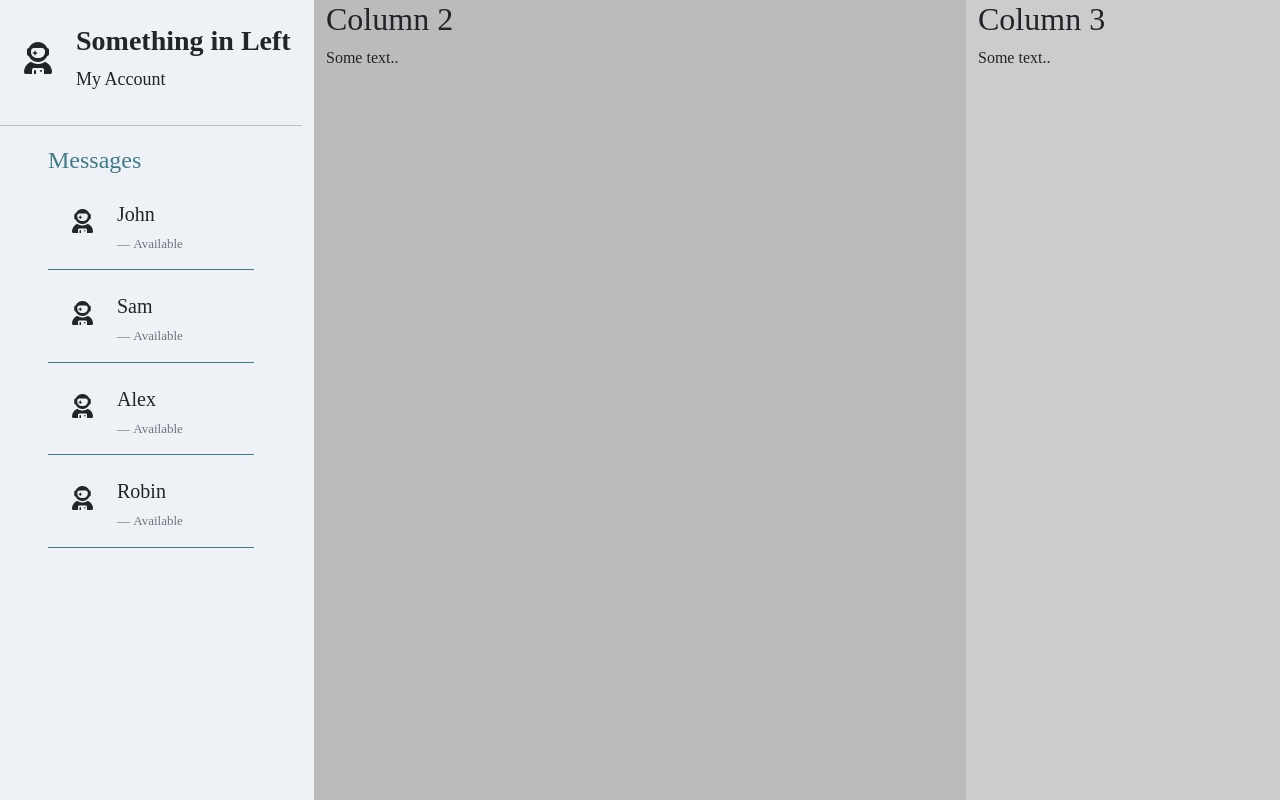
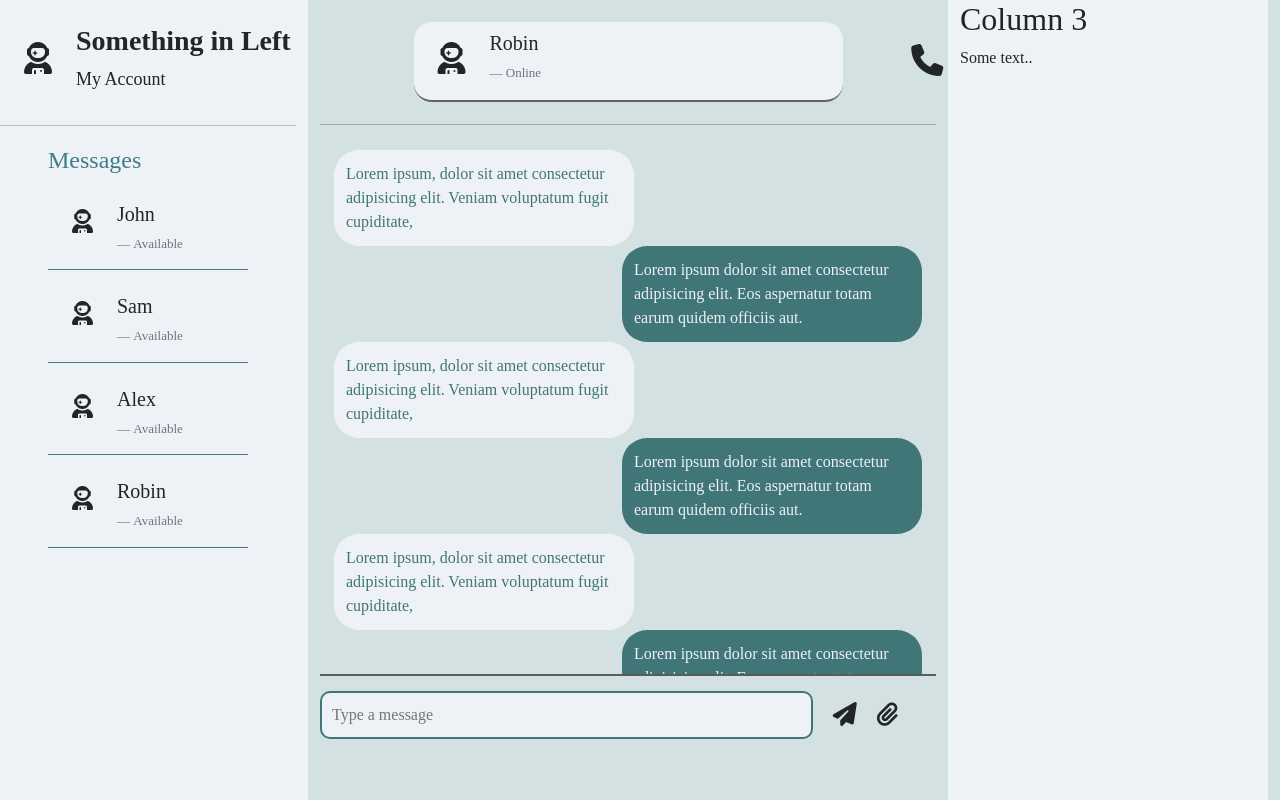
Before and after one commit to DarshanGit10/ChatApp_MERN, a React (Create React App) app: page / in a window 1280 px wide. Built offline with nearby package versions, Linux system fonts and the light colour scheme; a web font is replaced by a local one.

Commit message:
Chat Box

```diff
--- a/src/App.css
+++ b/src/App.css
@@ -3,4 +3,6 @@
 body{
     background-color: #d3e1e2;
     font-family: 'Averia Sans Libre', cursive;
+    margin: 0;
+    padding: 0;
 }
--- a/src/modules/Dashboard/index.css
+++ b/src/modules/Dashboard/index.css
@@ -10,11 +10,11 @@
   }
 
   .left, .right {
-    width: 25%;
+    width: 25vw;
   }
 
   .middle {
-    width: 50%;
+    width: 50vw;
   }
 
   /* Clear floats after the columns */
@@ -22,3 +22,64 @@
     display: flex;
     flex-wrap: wrap;
   }
+
+
+  .mid_container1{
+    display: flex;
+    flex-direction: column;
+    align-items: center;
+    border-bottom: 1px solid rgba(0, 0, 0, 0.24);
+    padding: 22px;
+  }
+
+  .mid_top{
+    width: 75%;
+    height: 80px;
+    background-color: #eef1f6;
+    border-radius: 18px;
+    display: flex;
+    align-items: center;
+    border-bottom: 2px solid rgba(0, 0, 0, 0.584);
+  }
+
+  .mid_chats{
+    height: 67%;
+    width: 100%;
+    margin: 15px auto;
+    overflow: scroll;
+    border-bottom: 2px solid rgba(0, 0, 0, 0.584);
+  }
+
+  .mid_chat_content{
+    padding: 10px 14px;
+  }
+
+  .mid_chat_box_left{
+    width: 300px;
+    border-radius: 25px;
+    background-color: #eef1f6;
+    color: #407678;
+    padding: 12px;
+  }
+
+  .mid_chat_box_right{
+    width: 300px;
+    border-radius: 25px;
+    background-color:#407678;
+    margin-left: auto;
+    color: #eef1f6;
+    padding: 12px;
+  }
+
+  .msg_box input{
+    width: 80%;
+    padding: 10px;
+    border-radius: 10px;
+    background-color: #eef1f6;
+    border: 2px solid #407678;
+  }
+
+  .msg_box i{
+    margin-left: 20px;
+    cursor: pointer;
+  }
--- a/src/modules/Dashboard/index.js
+++ b/src/modules/Dashboard/index.js
@@ -64,11 +64,58 @@ const Dashboard = () => {
                 </div>
 
 
-                <div className="column middle" style={{ backgroundColor: "#bbb" }}>
-                    <h2>Column 2</h2>
-                    <p>Some text..</p>
+                <div className="column middle" style={{ backgroundColor: "#d3e1e2" }}>
+                    <div className="mid_container1 ">
+                        <div className="mid_top">
+                        <div style={{cursor:'pointer'}}><i className="fa-solid fa-user-astronaut fa-2xl mx-4 mb-3"></i></div>
+                        <div>
+                            <h5 className='mt-2 '>Robin</h5>
+                            <p style={{ fontSize: "13px", marginTop: "1px" }} className='blockquote-footer '>Online</p>
+                        </div>
+                        <div style={{marginLeft:'370px'}}>
+                        <i className="fa-solid fa-phone fa-2xl"></i>
+                        </div>
+                        </div>
+                    </div>
+
+
+                    <div className="mid_chats">
+                        <div className="mid_chat_content">
+                            <div className="mid_chat_box_left">
+                                Lorem ipsum, dolor sit amet consectetur adipisicing elit. Veniam voluptatum fugit cupiditate,
+                            </div>
+                            <div className="mid_chat_box_right">
+                                Lorem ipsum dolor sit amet consectetur adipisicing elit. Eos aspernatur totam earum quidem officiis aut.
+                            </div>                            <div className="mid_chat_box_left">
+                                Lorem ipsum, dolor sit amet consectetur adipisicing elit. Veniam voluptatum fugit cupiditate,
+                            </div>
+                            <div className="mid_chat_box_right">
+                                Lorem ipsum dolor sit amet consectetur adipisicing elit. Eos aspernatur totam earum quidem officiis aut.
+                            </div>                            <div className="mid_chat_box_left">
+                                Lorem ipsum, dolor sit amet consectetur adipisicing elit. Veniam voluptatum fugit cupiditate,
+                            </div>
+                            <div className="mid_chat_box_right">
+                                Lorem ipsum dolor sit amet consectetur adipisicing elit. Eos aspernatur totam earum quidem officiis aut.
+                            </div>                            <div className="mid_chat_box_left">
+                                Lorem ipsum, dolor sit amet consectetur adipisicing elit. Veniam voluptatum fugit cupiditate,
+                            </div>
+                            <div className="mid_chat_box_right">
+                                Lorem ipsum dolor sit amet consectetur adipisicing elit. Eos aspernatur totam earum quidem officiis aut.
+                            </div>
+
+                        </div>
+                    </div>
+                    <div className='msg_box'>
+                            <input type="text" placeholder='Type a message'/>
+                            <i className="fa-sharp fa-solid fa-paper-plane fa-xl"></i>
+                            <i className="fa-sharp fa-solid fa-paperclip fa-xl"></i>
+                    </div>
+
                 </div>
-                <div className="column right" style={{ backgroundColor: "#ccc" }}>
+
+
+
+                <div className="column right" style={{ backgroundColor: "#eef1f6" }}>
                     <h2>Column 3</h2>
                     <p>Some text..</p>
                 </div>
```
